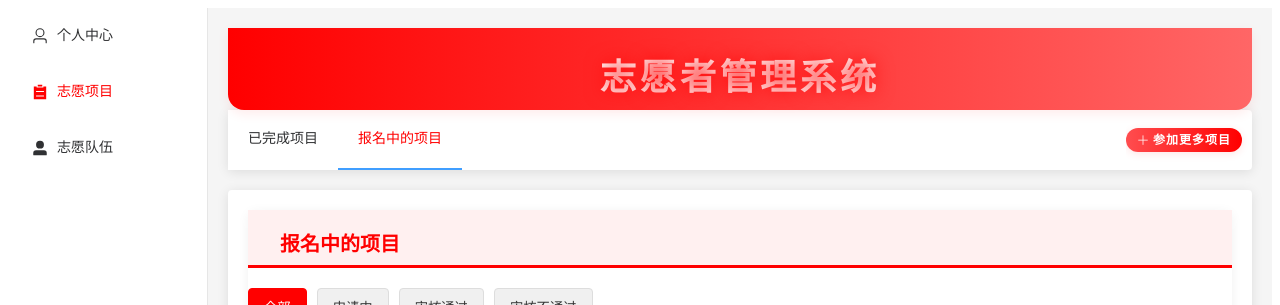
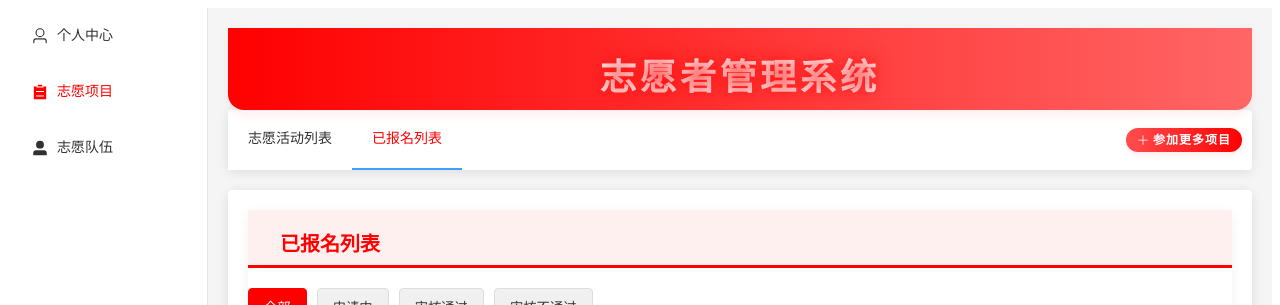
Before and after one commit to Malahaitai8/-, a Vue app in the folder volunteer-management-system/vue_02/: page /volunteer/project-apply in a window 1280 px wide. Shown: the top 305 px of the page. Built offline with nearby package versions, Linux system fonts and the light colour scheme.

Commit message:
更改名字

```diff
--- a/volunteer-management-system/vue_02/src/views/Volunteer/Volunteer_Dashboard.vue
+++ b/volunteer-management-system/vue_02/src/views/Volunteer/Volunteer_Dashboard.vue
@@ -37,8 +37,8 @@
 
       <div v-if="activeMenu === 'projects'" class="sub-menu">
         <el-menu mode="horizontal" :default-active="activeProjectSubMenu" @select="handleSubSelectProjects" class="project-sub-menu">
-          <el-menu-item index="list">已完成项目</el-menu-item>
-          <el-menu-item index="apply">报名中的项目</el-menu-item>
+          <el-menu-item index="list">志愿活动列表</el-menu-item>
+          <el-menu-item index="apply">已报名列表</el-menu-item>
         </el-menu>
        <el-button
             type="danger"
--- a/volunteer-management-system/vue_02/src/views/Volunteer/Volunteer_PendingProjects.vue
+++ b/volunteer-management-system/vue_02/src/views/Volunteer/Volunteer_PendingProjects.vue
@@ -2,7 +2,7 @@
   <div class="project-apply-page">
     <!-- 红色标题栏 -->
     <div class="project-apply-title">
-      <span>报名中的项目</span>
+      <span>已报名列表</span>
     </div>
     <!-- 筛选按钮 -->
     <div class="filter-buttons">
--- a/volunteer-management-system/vue_02/src/views/Volunteer/Volunteer_Projects.vue
+++ b/volunteer-management-system/vue_02/src/views/Volunteer/Volunteer_Projects.vue
@@ -2,7 +2,7 @@
   <div class="projects-page">
     <!-- 红色标题栏 -->
     <div class="projects-title">
-      <span>我的项目</span>
+      <span>志愿活动列表</span>
     </div>
     <!-- 我的项目表格 -->
     <el-table
```
